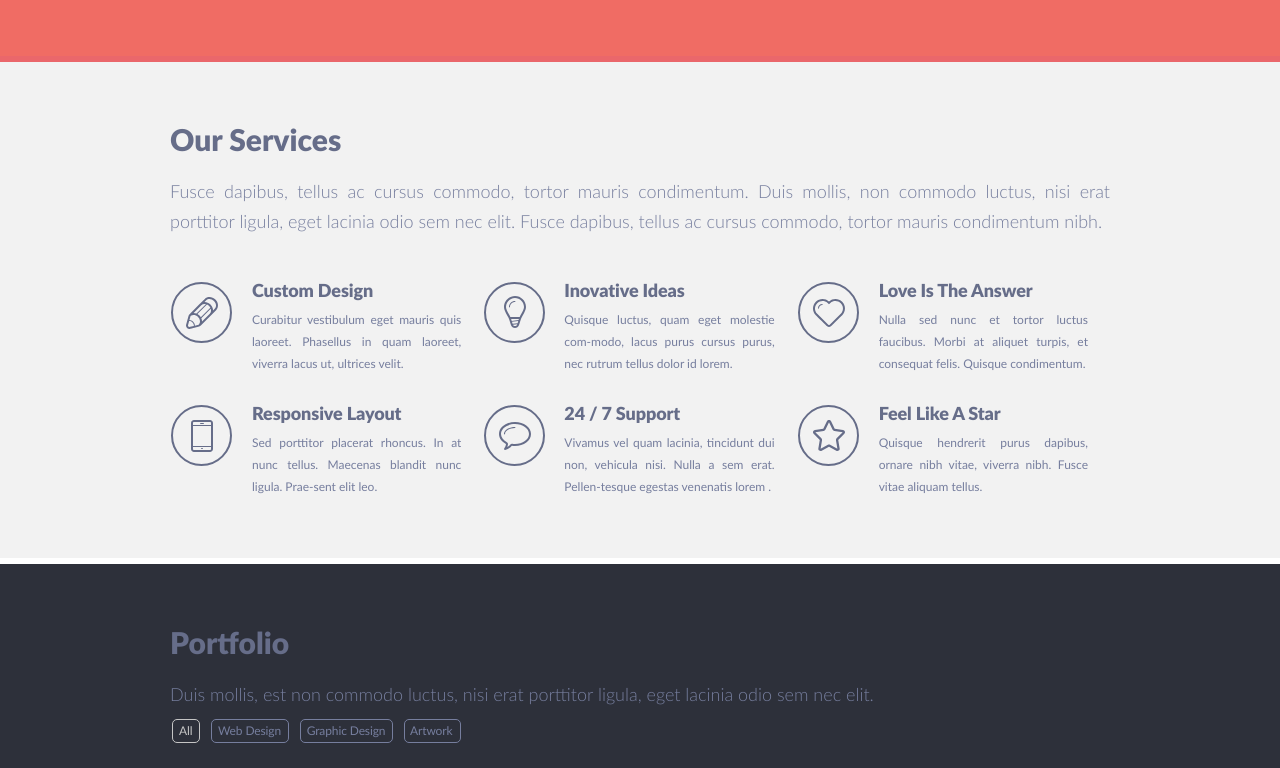
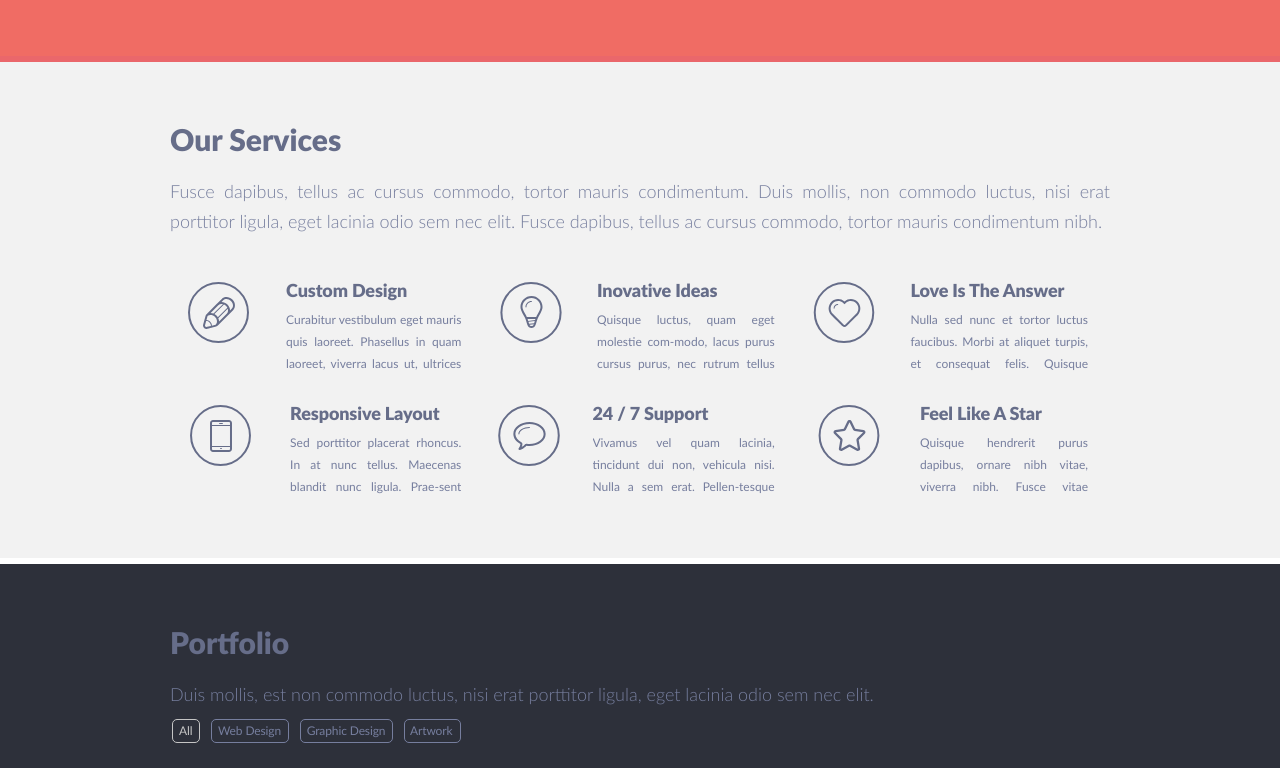
Before and after one commit to KseniyaYatskevich/Singolo, a plain HTML site: page index.html in a window 1280 px wide. Shown: the part 649-1417 px from the top of the page. Drawn offline with Linux system fonts and the light colour scheme.

Commit message:
fix: change size services__icon

```diff
--- a/style.css
+++ b/style.css
@@ -580,7 +580,7 @@ header {
 
 .services__icon {
     margin: 1px 0 0 1px;
-    width: 62px;
+    width: 100%;
     height: 61px;
 }
 
```
